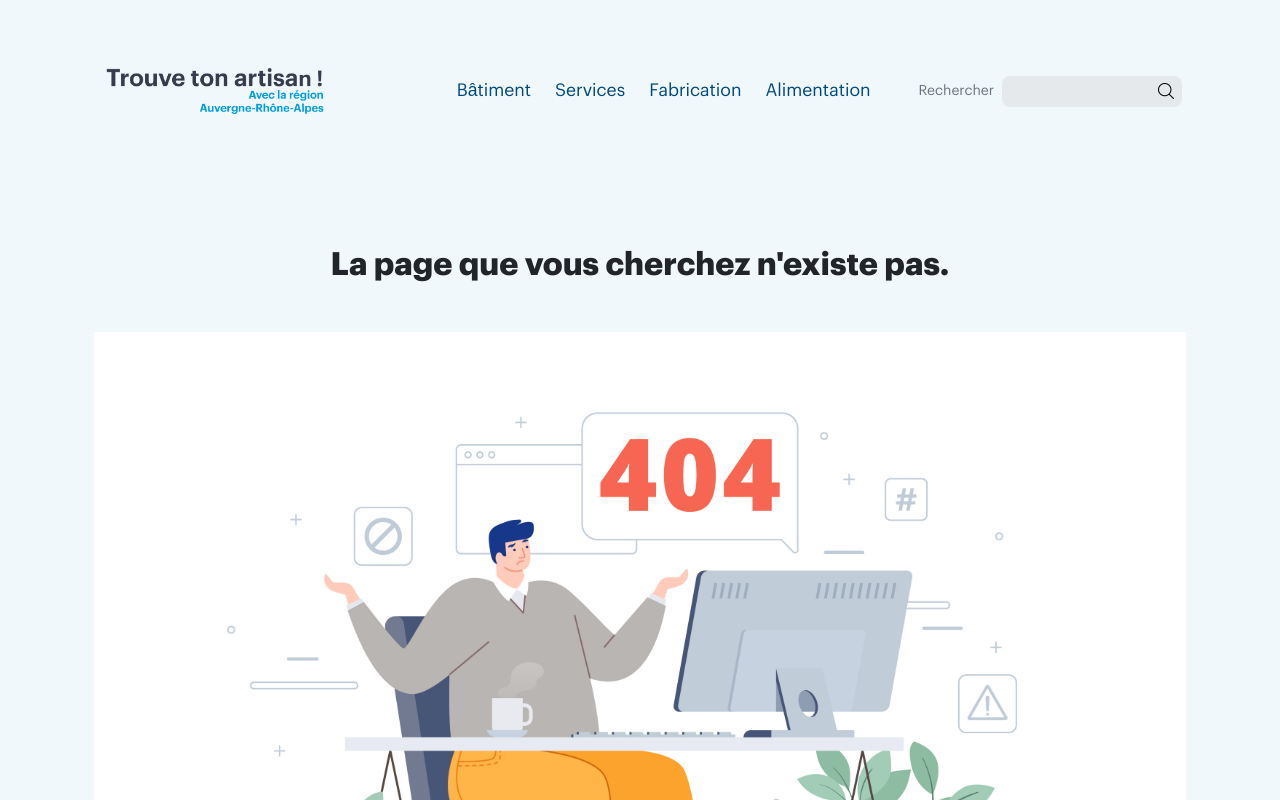
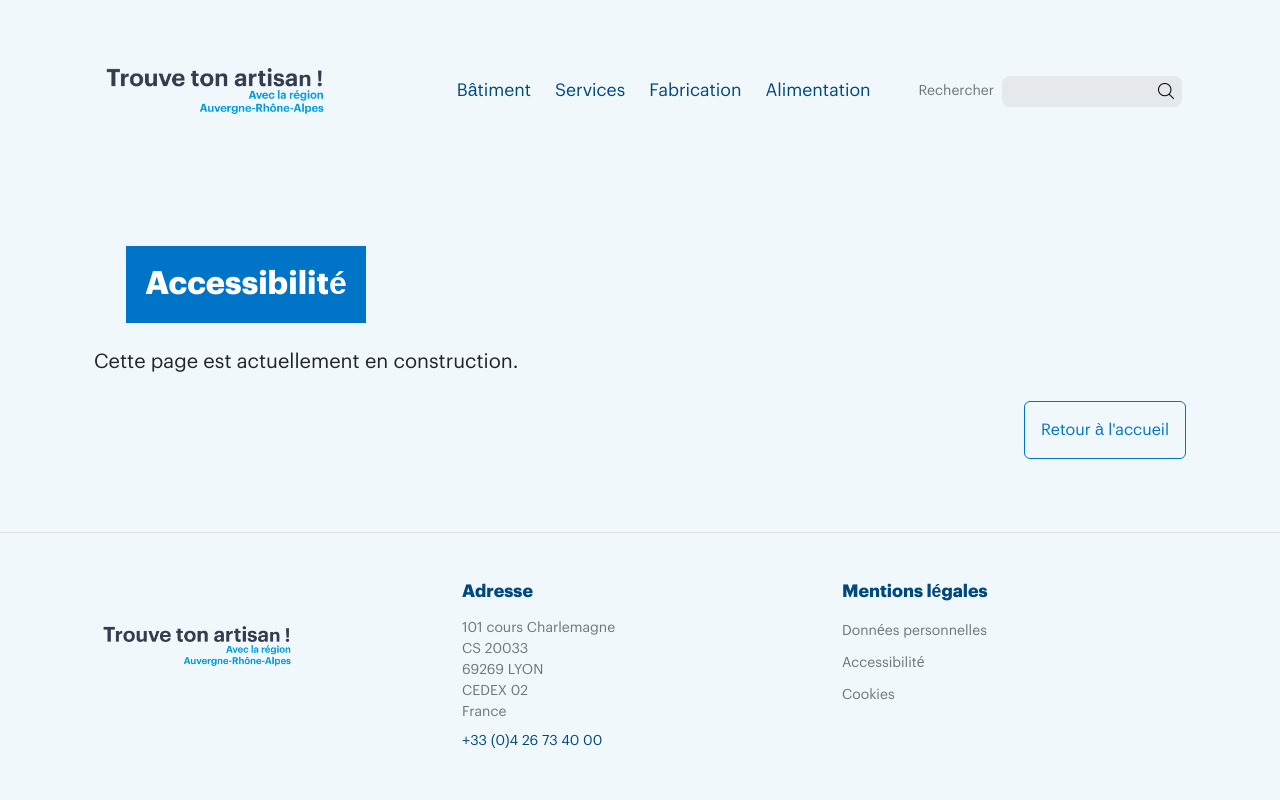
Before and after one commit to Adra-Awen/trouve_ton_artisan, a React (Vite) app in the folder frontend_artisan/: page /accessibilite in a window 1280 px wide. Shown: the top 800 px of the page. Built offline with nearby package versions, Linux system fonts and the light colour scheme.

Commit message:
feat: construction des pages de mentions légales

```diff
--- a/frontend_artisan/src/App.jsx
+++ b/frontend_artisan/src/App.jsx
@@ -10,6 +10,9 @@ import Alimentation from './pages/Alimentation';
 import Services from './pages/Services';
 import Artisan from './pages/Artisan';
 import TopArtisan from './components/TopArtisan';
+import DonneesPersonnelles from './pages/DonneesPersonnelles';
+import Cookies from './pages/Cookies';
+import Accessibilite from './pages/Accessibilite';
 import Page404 from './pages/NotFound'
 
 function App() {
@@ -22,8 +25,14 @@ function App() {
           <Route path="/batiment" element={<Batiment />} />
           <Route path="/fabrication" element={<Fabrication />} />
           <Route path="/alimentation" element={<Alimentation />} />
-          <Route path="/services" element={<Services />} />
+          <Route path="/services" elemen
+
+
+          t={<Services />} />
           <Route path="/artisan/:id" element={<Artisan />} />
+          <Route path="/donnees-personnelles" element={<DonneesPersonnelles />} />
+          <Route path="/accessibilite" element={<Accessibilite />} />
+          <Route path="/cookies" element={<Cookies />} />
           <Route path="*" element={<Page404 />} />
         </Routes>
       </main>
--- /dev/null
+++ b/frontend_artisan/src/pages/Accessibilite.jsx
@@ -0,0 +1,28 @@
+import React from 'react';
+import {Link} from 'react-router-dom'
+
+
+function Accessibilite() {
+    return (
+        <div className="container py-5 text-start">
+            <h2 className="h2-categorie fw-bold mb-4">
+                Accessibilité
+            </h2>
+            <p className="fs-5">
+                Cette page est actuellement en construction.
+            </p>
+        {/*  Bouton retour à l'accueil/ */}
+            <div className="row mt-4">
+                <div className="col text-end">
+                    <Link
+                        to="/"
+                        className="btn btn-outline-primary p-3">
+                        Retour à l'accueil
+                    </Link>
+                </div>
+            </div>
+        </div>
+    );
+}
+
+export default Accessibilite;
--- /dev/null
+++ b/frontend_artisan/src/pages/Cookies.jsx
@@ -0,0 +1,28 @@
+import React from 'react';
+import {Link} from 'react-router-dom'
+
+
+function Cookies() {
+    return (
+        <div className="container py-5 text-start">
+            <h2 className="h2-categorie fw-bold mb-4">
+                Cookies
+            </h2>
+            <p className="fs-5">
+                Cette page est actuellement en construction.
+            </p>
+            {/*  Bouton retour à l'accueil/ */}
+            <div className="row mt-4">
+                <div className="col text-end">
+                    <Link
+                        to="/"
+                        className="btn btn-outline-primary p-3">
+                        Retour à l'accueil
+                    </Link>
+                </div>
+            </div>
+        </div>
+    );
+}
+
+export default Cookies;
--- /dev/null
+++ b/frontend_artisan/src/pages/DonneesPersonnelles.jsx
@@ -0,0 +1,28 @@
+import React from 'react';
+import {Link} from 'react-router-dom'
+
+function DonneesPersonnelles() {
+    return (
+        <div className="container py-5 text-start">
+            <h2 className="h2-categorie fw-bold mb-4">
+                Données personnelles
+            </h2>
+            <p className="fs-5">
+                Cette page est actuellement en construction.
+            </p>
+
+            {/*  Bouton retour à l'accueil/ */}
+            <div className="row mt-4">
+                <div className="col text-end">
+                    <Link
+                        to="/"
+                        className="btn btn-outline-primary p-3">
+                        Retour à l'accueil
+                    </Link>
+                </div>
+            </div>
+         </div>
+    );
+}
+
+export default DonneesPersonnelles;
```
